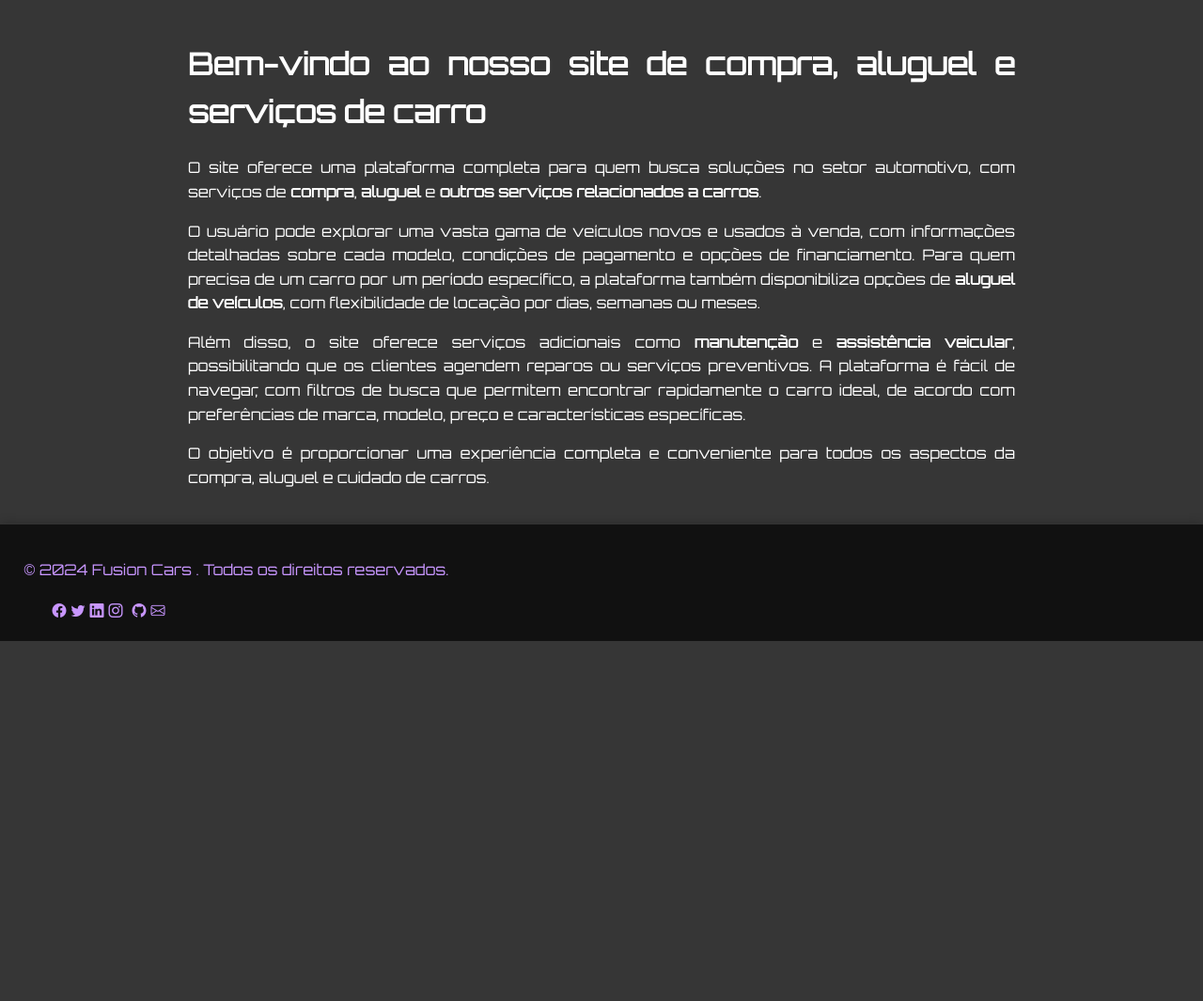
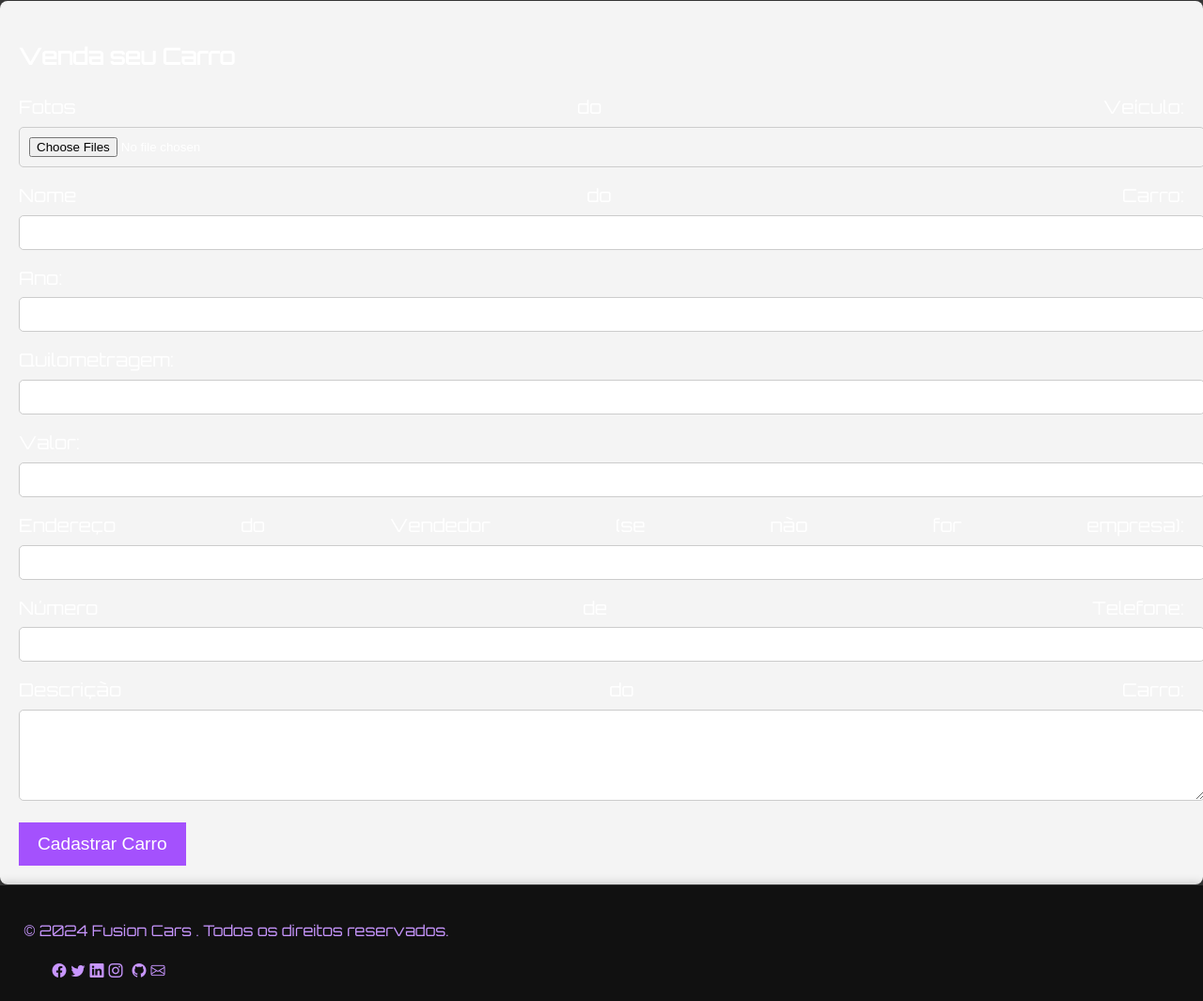
Before and after one commit to kletin-katcha/Fusion, a plain HTML site: page venda.html in a window 1280 px wide. Shown: the part 163-1228 px from the top of the page at 94% size. Before the commit the page ends 845 px from the top, so only its background shows below. Drawn offline with nearby package versions, Linux system fonts and the light colour scheme.

Commit message:
Add files via upload

```diff
--- a/css/reboque.css
+++ b/css/reboque.css
@@ -0,0 +1,40 @@
+/* reboque.css */
+
+main {
+    background-color: #e2e2e2;
+    padding: 20px;
+    border-radius: 8px;
+}
+
+form div {
+    margin-bottom: 15px;
+}
+
+form label {
+    font-size: 1.2em;
+    display: block;
+}
+
+form input{
+    width: 100%;
+}
+
+form input, form textarea {
+    padding: 10px;
+    margin-top: 5px;
+    border-radius: 5px;
+    border: 1px solid #ccc;
+}
+
+form button {
+    padding: 12px 20px;
+    background-color: #f44336;
+    border: none;
+    color: white;
+    font-size: 1.2em;
+    cursor: pointer;
+}
+
+form button:hover {
+    background-color: #da190b;
+}
--- a/css/venda.css
+++ b/css/venda.css
@@ -0,0 +1,36 @@
+/* venda.css */
+
+main {
+    background-color: #f4f4f4;
+    padding: 20px;
+    border-radius: 8px;
+}
+
+form div {
+    margin-bottom: 15px;
+}
+
+form label {
+    font-size: 1.2em;
+}
+
+form input, form textarea {
+    width: 100%;
+    padding: 10px;
+    margin-top: 5px;
+    border-radius: 5px;
+    border: 1px solid #ccc;
+}
+
+form button {
+    padding: 12px 20px;
+    background-color:rgb(164, 81, 253);
+    border: none;
+    color: white;
+    font-size: 1.2em;
+    cursor: pointer;
+}
+
+form button:hover {
+    background-color: rgb(158, 72, 250);
+}
--- a/js/aluguel.js
+++ b/js/aluguel.js
@@ -11,8 +11,10 @@ const searchInput = document.getElementById('search-input');
 
 // Lista de carros (exemplo)
 const cars = [
-    { id: 1, name: 'Ford Mustang', year: 1967, price: 1500, image: 'carro1.jpg' },
-    { id: 2, name: 'Chevrolet Camaro', year: 2020, price: 2500, image: 'carro2.jpg' },
+    { id: 1, name: 'Ford Mustang', year: 1967, price: 1500, image: 'image/ford.jpg' },
+    { id: 2, name: 'Chevrolet Camaro', year: 2020, price: 2500, image: 'image/camaro.jpg' },
+    { id: 3, name: 'Dodge Challenger', year: 2015, price: 4500, image: 'image/dodge.jpg' },
+    { id: 4, name: 'Bugatti Chyron', year: 2021, price: 15000, image: 'image/bugatti.jpg' },
     // Adicione mais carros aqui
 ];
 
--- a/venda.html
+++ b/venda.html
@@ -37,13 +37,42 @@
     </header>
 
     <main>
-        <main>
-            <h1>Bem-vindo ao nosso site de compra, aluguel e serviços de carro</h1>
-            <p>O site oferece uma plataforma completa para quem busca soluções no setor automotivo, com serviços de <strong>compra</strong>, <strong>aluguel</strong> e <strong>outros serviços relacionados a carros</strong>.</p>
-            <p>O usuário pode explorar uma vasta gama de veículos novos e usados à venda, com informações detalhadas sobre cada modelo, condições de pagamento e opções de financiamento. Para quem precisa de um carro por um período específico, a plataforma também disponibiliza opções de <strong>aluguel de veículos</strong>, com flexibilidade de locação por dias, semanas ou meses.</p>
-            <p>Além disso, o site oferece serviços adicionais como <strong>manutenção</strong> e <strong>assistência veicular</strong>, possibilitando que os clientes agendem reparos ou serviços preventivos. A plataforma é fácil de navegar, com filtros de busca que permitem encontrar rapidamente o carro ideal, de acordo com preferências de marca, modelo, preço e características específicas.</p>
-            <p>O objetivo é proporcionar uma experiência completa e conveniente para todos os aspectos da compra, aluguel e cuidado de carros.</p>
-          </main>
+        <h2>Venda seu Carro</h2>
+        <form action="submit_venda.php" method="post" enctype="multipart/form-data">
+            <div>
+                <label for="carros_foto">Fotos do Veículo:</label>
+                <input type="file" id="carros_foto" name="carros_foto" accept="image/*" multiple>
+            </div>
+            <div>
+                <label for="nome_carro">Nome do Carro:</label>
+                <input type="text" id="nome_carro" name="nome_carro" required>
+            </div>
+            <div>
+                <label for="ano_carro">Ano:</label>
+                <input type="number" id="ano_carro" name="ano_carro" required>
+            </div>
+            <div>
+                <label for="km">Quilometragem:</label>
+                <input type="number" id="km" name="km" required>
+            </div>
+            <div>
+                <label for="valor">Valor:</label>
+                <input type="number" id="valor" name="valor" required>
+            </div>
+            <div>
+                <label for="endereco">Endereço do Vendedor (se não for empresa):</label>
+                <input type="text" id="endereco" name="endereco">
+            </div>
+            <div>
+                <label for="telefone">Número de Telefone:</label>
+                <input type="tel" id="telefone" name="telefone" required>
+            </div>
+            <div>
+                <label for="descricao">Descrição do Carro:</label>
+                <textarea id="descricao" name="descricao" rows="5" required></textarea>
+            </div>
+            <button type="submit">Cadastrar Carro</button>
+        </form>
     </main>
 
     <footer>
```
Also changed, not shown: js/compra.js (+6 -3 lines), reboque.html (+24 -7 lines), image/bugatti.jpg (added), image/camaro.jpg (added), image/dodge.jpg (added), image/ford.jpg (added).
